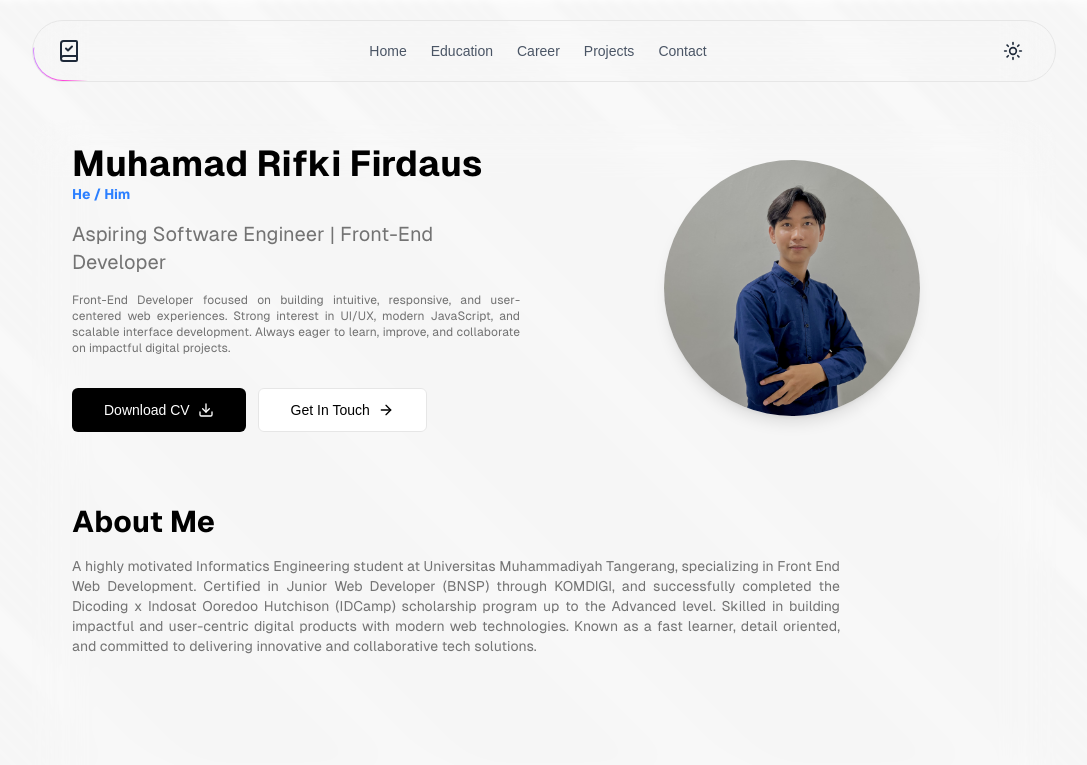
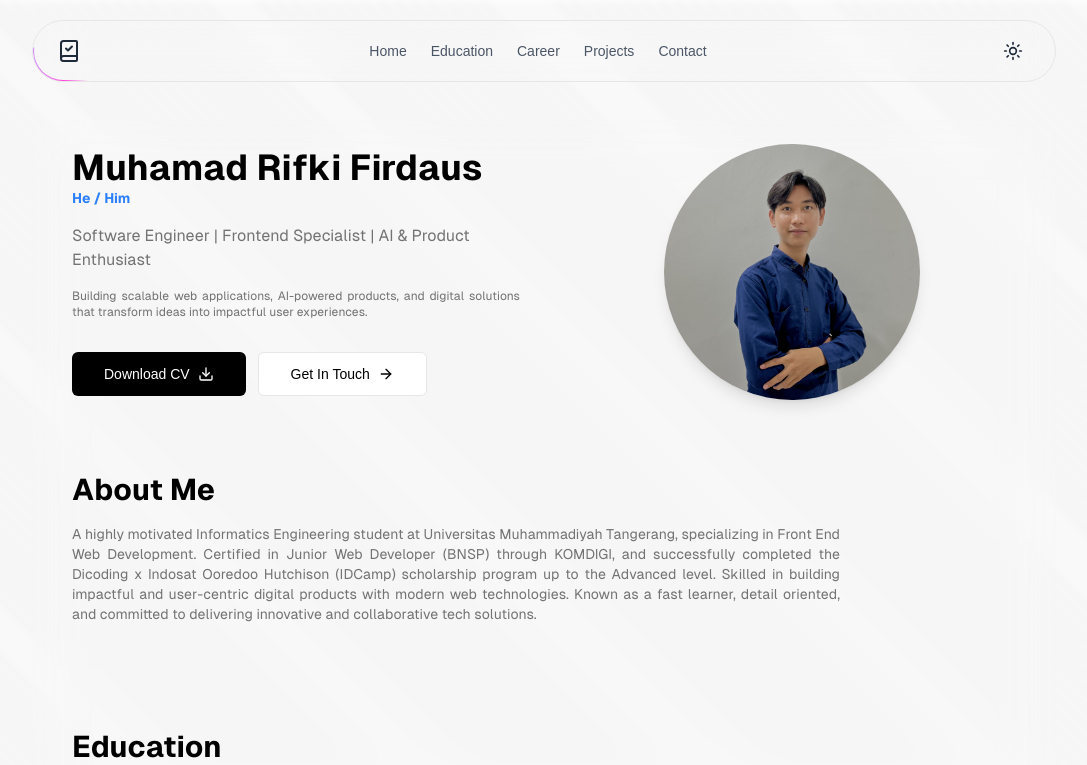
Before and after one commit to RifkiFrds/my-portofolio, a React (Vite) app: page / in a window 1280 px wide. Shown: the top 765 px of the page, without its empty margins (96-1183 px from the left). Built offline with nearby package versions, Linux system fonts and the light colour scheme; a web font is replaced by a local one.

Commit message:
update cv

```diff
--- a/src/components/HeroSection/HeroSection.tsx
+++ b/src/components/HeroSection/HeroSection.tsx
@@ -51,20 +51,17 @@ export const HeroSection = () => {
         </motion.h1>
 
         <motion.h2
-          className="text-xl text-muted-foreground mt-1"
+          className="text-md text-muted-foreground mt-1"
           variants={fadeUp}
         >
-          Aspiring Software Engineer | Front-End Developer
+          Software Engineer | Frontend Specialist | AI & Product Enthusiast
         </motion.h2>
 
         <motion.p
           className="mt-4 text-xs text-justify text-muted-foreground max-w-xl"
           variants={fadeUp}
         >
-          Front-End Developer focused on building intuitive, responsive, and
-          user-centered web experiences. Strong interest in UI/UX, modern
-          JavaScript, and scalable interface development. Always eager to learn,
-          improve, and collaborate on impactful digital projects.
+         Building scalable web applications, AI-powered products, and digital solutions that transform ideas into impactful user experiences.
         </motion.p>
 
         {/* CTA Buttons */}
@@ -81,7 +78,7 @@ export const HeroSection = () => {
               className="w-full sm:w-auto"
             >
               <a
-                href="/cv/CV-MUHAMAD-RIFKI-FIRDAUS.pdf"
+                href="/cv/MUHAMAD_RIFKI_FIRDAUS_CV.pdf"
                 download
                 className="inline-flex items-center gap-2"
               >
```
